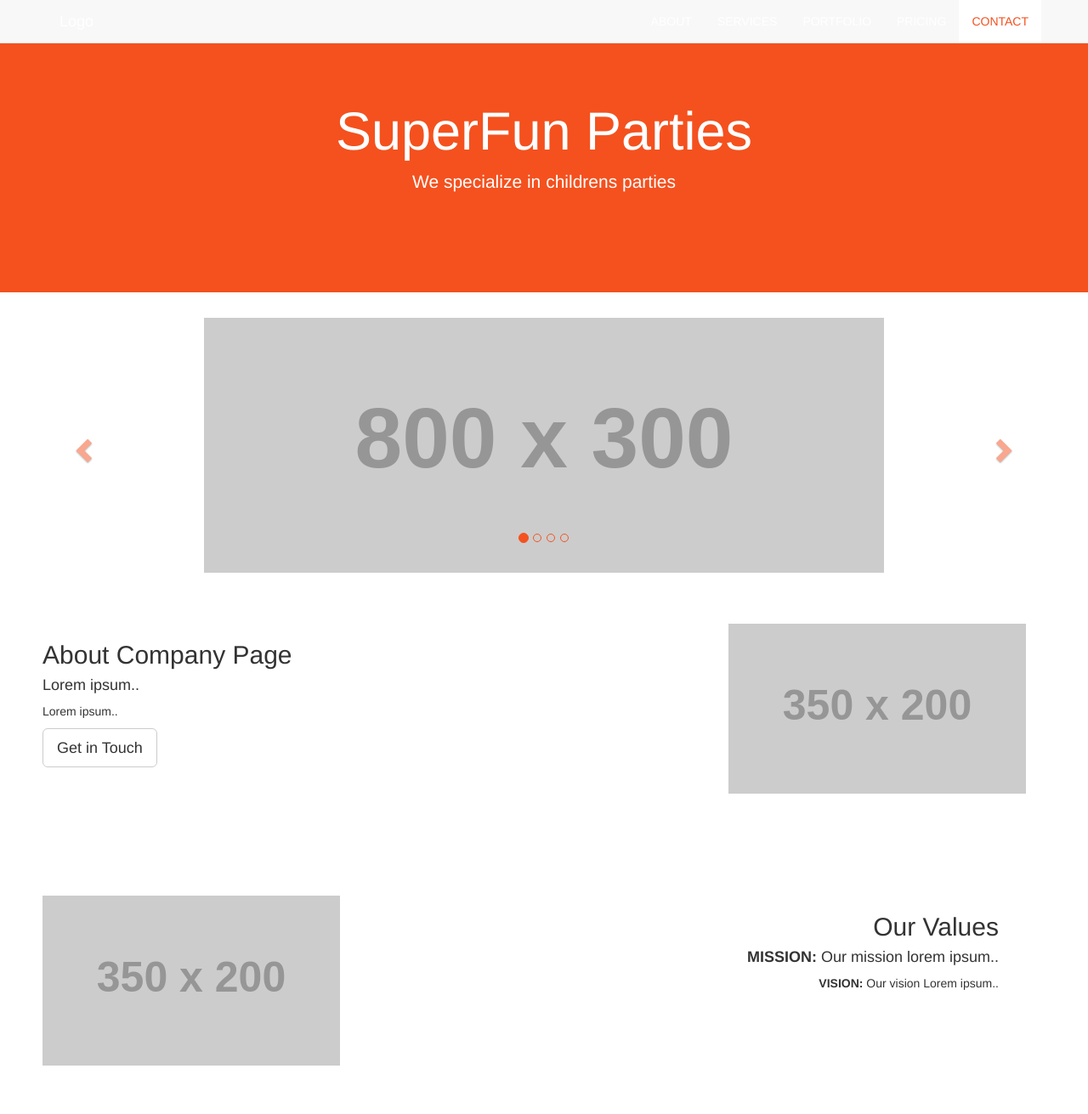
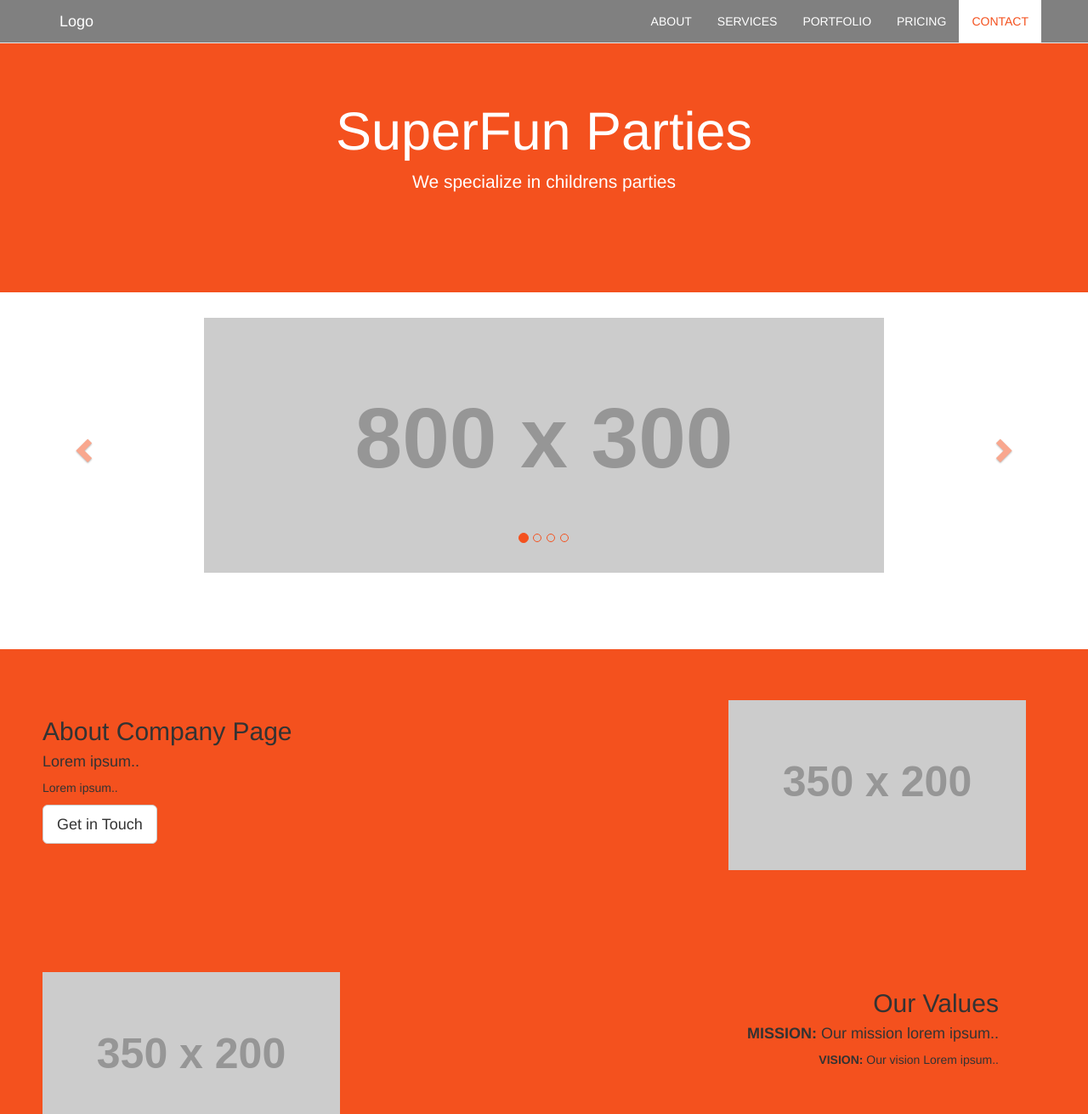
Before and after one commit to daffron/superfun, a PHP site: page / in a window 1280 px wide. Shown: the top 1311 px of the page at 85% size. Run offline with PHP 8.4, Linux system fonts and the light colour scheme; grey boxes labelled with a size stand in for pictures from a placeholder-image service; some libraries are stand-ins or nearby versions.

Commit message:
add bands

```diff
--- a/css/main.css
+++ b/css/main.css
@@ -8,9 +9,13 @@
     padding: 60px 50px;
 }
 
+.backgroundtwo{
+  background-color: #f4511e;
+}
 .logo {
     font-size: 200px;
 }
+
 @media screen and (max-width: 768px) {
     .col-sm-4 {
         text-align: center;
@@ -48,6 +53,9 @@
     margin-bottom: 10px;
 }
 
+.topmargin {
+  margin-top: 90px;
+}
 .picture {
     max-width: 100%;
     height: auto;
@@ -117,17 +157,26 @@ navbar {
 .navbar-default .navbar-toggle {
     border-color: transparent;
     color: #fff !important;
+
+}
+.navbar-default {
+  background-color: gray !important;
 }
 
+
 /*Foot*/
+
 footer .glyphicon {
     font-size: 20px;
     margin-bottom: 20px;
     color: #f4511e;
 }
 
+@media screen and (min-width: 768px) {
     /*Slide in*/
-.slideanim {visibility:hidden;}
+    .slideanim {
+        visibility: hidden;
+    }
     .slide {
         /* The name of the animation */
         animation-name: slide;
--- a/index.html
+++ b/index.html
@@ -54,15 +54,15 @@
             </div>
 
             <div class="item">
-                <img src="http://placehold.it/800x300" class="picturescroll" >
+                <img src="http://placehold.it/800x300" class="picturescroll">
             </div>
 
             <div class="item">
-                <img src="http://placehold.it/800x300" class="picture" >
+                <img src="http://placehold.it/800x300" class="picture">
             </div>
 
             <div class="item">
-                <img src="http://placehold.it/800x300" class="picture" >
+                <img src="http://placehold.it/800x300" class="picture">
             </div>
         </div>
 
@@ -76,7 +76,7 @@
             <span class="sr-only">Next</span>
         </a>
     </div>
-    <div class="container-fluid slideanim" id="about">
+    <div class="container-fluid slideanim backgroundtwo topmargin" id="about">
         <div class="row">
             <div class="col-sm-8">
                 <h2>About Company Page</h2>
@@ -85,16 +85,16 @@
                 <a href="#contact"><button class="btn btn-default btn-lg" >Get in Touch</button></a>
             </div>
             <div class="col-sm-4">
-                <img src="http://placehold.it/350x200" class="picture" >
+                <img src="http://placehold.it/350x200" class="picture">
             </div>
         </div>
     </div>
 
 
-    <div class="container-fluid bg-grey slideanim">
+    <div class="container-fluid bg-grey slideanim backgroundtwo">
         <div class="row">
             <div class="col-sm-4">
-                <img src="http://placehold.it/350x200" class="picture" >
+                <img src="http://placehold.it/350x200" class="picture">
             </div>
             <div class="col-sm-8 values">
                 <h2>Our Values</h2>
@@ -103,29 +103,30 @@
             </div>
         </div>
     </div>
-    <div class="row">
-      <div class="video video-container">
-    <iframe width="640" height="360" src="https://www.youtube.com/embed/OCWj5xgu5Ng" frameborder="0" allowfullscreen></iframe>
+    <div class="youtubevideowrap">
+
+        <div class="video video-container slideanim">
+            <iframe width="640" height="360" src="https://www.youtube.com/embed/OCWj5xgu5Ng" frameborder="50" allowfullscreen></iframe>
         </div>
     </div>
 
-    <div class="container-fluid text-center slideanim" id="services">
+    <div class="container-fluid text-center slideanim  backgroundtwo" id="services">
         <h2>SERVICES</h2>
         <h4>What we offer</h4>
         <br>
         <div class="row">
             <div class="col-sm-4">
-      <img src="http://placehold.it/350x200" class="picture" >
+                <img src="http://placehold.it/350x200" class="picture">
                 <h4>Parties</h4>
                 <p>Lorem ipsum dolor sit amet..</p>
             </div>
             <div class="col-sm-4">
-      <img src="http://placehold.it/350x200" class="picture" >
+                <img src="http://placehold.it/350x200" class="picture">
                 <h4>Parties</h4>
                 <p>Lorem ipsum dolor sit amet..</p>
             </div>
             <div class="col-sm-4">
-      <img src="http://placehold.it/350x200" class="picture" >
+                <img src="http://placehold.it/350x200" class="picture">
                 <h4>Parties</h4>
                 <p>Lorem ipsum dolor sit amet..</p>
             </div>
@@ -133,17 +134,17 @@
         <br><br>
         <div class="row">
             <div class="col-sm-4">
-      <img src="http://placehold.it/350x200" class="picture" >
+                <img src="http://placehold.it/350x200" class="picture">
                 <h4>Parties</h4>
                 <p>Lorem ipsum dolor sit amet..</p>
             </div>
             <div class="col-sm-4">
-      <img src="http://placehold.it/350x200" class="picture" >
+                <img src="http://placehold.it/350x200" class="picture">
                 <h4>Parties</h4>
                 <p>Lorem ipsum dolor sit amet..</p>
             </div>
             <div class="col-sm-4">
-      <img src="http://placehold.it/350x200" class="picture" >
+                <img src="http://placehold.it/350x200" class="picture">
                 <h4>Parties</h4>
                 <p>Lorem ipsum dolor sit amet..</p>
             </div>
@@ -155,27 +156,28 @@
         <div class="row text-center">
             <div class="col-sm-4">
                 <div class="thumbnail">
-        <img src="http://placehold.it/350x200" class="picture" >
+                    <img src="http://placehold.it/350x200" class="picture">
                     <p><strong>Batman</strong></p>
                     <p>text about batman</p>
                 </div>
             </div>
             <div class="col-sm-4">
                 <div class="thumbnail">
-        <img src="http://placehold.it/350x200" class="picture" >
+                    <img src="http://placehold.it/350x200" class="picture">
                     <p><strong>Clown</strong></p>
                     <p>text about clown</p>
                 </div>
             </div>
             <div class="col-sm-4">
                 <div class="thumbnail">
-        <img src="http://placehold.it/350x200" class="picture" >
+                    <img src="http://placehold.it/350x200" class="picture">
                     <p><strong>Other</strong></p>
                     <p>Text about other </p>
                 </div>
             </div>
         </div>
-<div class="container-fluid bg-grey slideanim" id="contact">
+      </div>
+        <div class="container-fluid bg-grey slideanim backgroundtwo" id="contact">
             <h2 class="text-center">CONTACT</h2>
             <div class="row">
                 <div class="col-sm-5">
```
Also changed, not shown: other parts of css/main.css (+38 -6 lines). Lines whose indentation alone changed are shown as unchanged.
